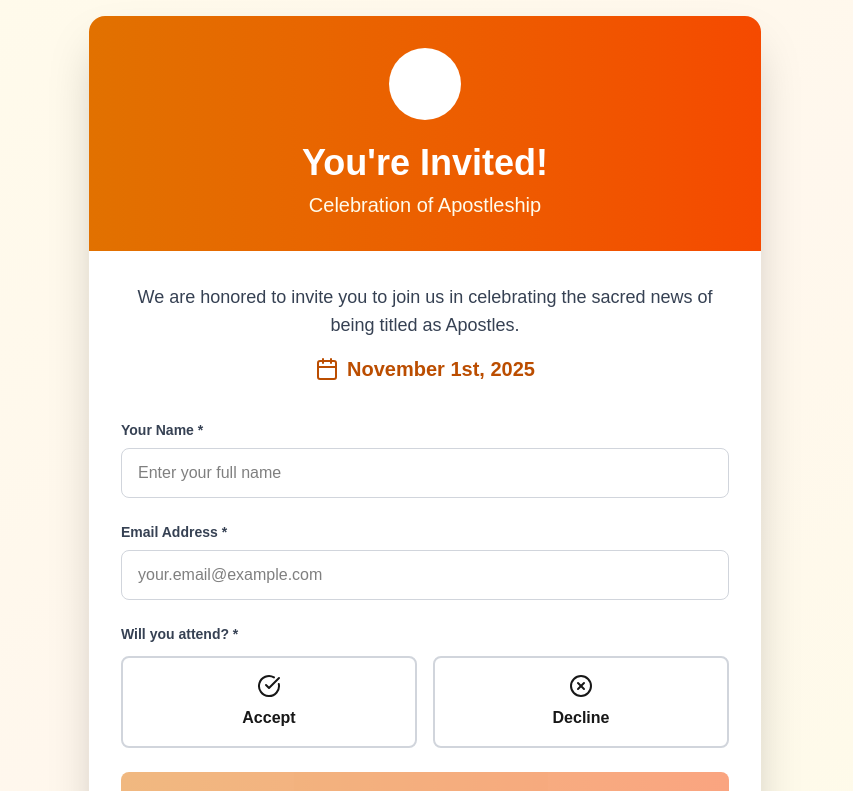
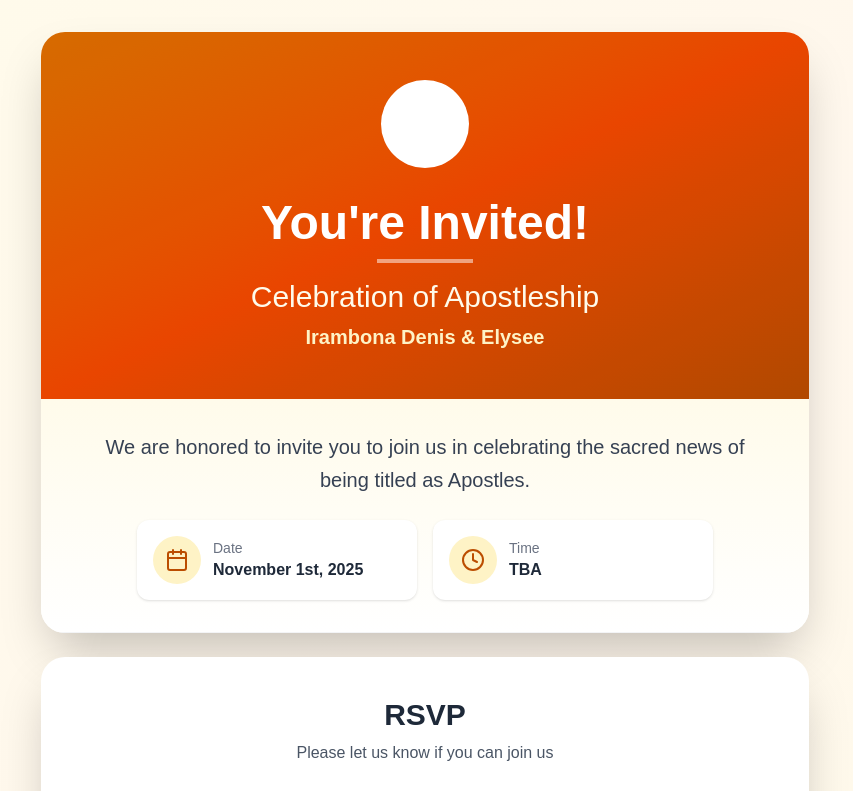
Before and after one commit to ArnaudBand/invite_app, a Next.js app: page / in a window 1280 px wide. Shown: the top 791 px of the page, without its empty margins (215-1068 px from the left). Built offline with nearby package versions, Linux system fonts and the light colour scheme.

Commit message:
feat: enhance RSVP form and event details layout for better user experience

```diff
--- a/app/page.tsx
+++ b/app/page.tsx
@@ -1,7 +1,7 @@
 "use client";
 
 import React, { useState } from 'react';
-import { Calendar, Users, User, CheckCircle, XCircle, Loader2 } from 'lucide-react';
+import { Calendar, Users, User, CheckCircle, XCircle, Loader2, MapPin, Clock } from 'lucide-react';
 
 const APPWRITE_CONFIG = {
   endpoint: 'https://cloud.appwrite.io/v1',
@@ -38,16 +38,7 @@ export default function ApostlesInvitation() {
 
     try {
       // Save to Appwrite
-      // In production, replace with actual Appwrite SDK calls:
-      // const sdk = new Appwrite();
-      // sdk.setEndpoint(APPWRITE_CONFIG.endpoint).setProject(APPWRITE_CONFIG.projectId);
-      // const databases = new Databases(sdk);
-      // await databases.createDocument(
-      //   APPWRITE_CONFIG.databaseId,
-      //   APPWRITE_CONFIG.collectionId,
-      //   'unique()',
-      //   formData
-      // );
+      // In production, replace with actual Appwrite SDK calls
 
       // Send email notification if accepted
       if (formData.attendance === 'accept') {
@@ -76,182 +67,228 @@ export default function ApostlesInvitation() {
   if (submitted) {
     return (
       <div className="min-h-screen bg-gradient-to-br from-amber-50 via-orange-50 to-yellow-50 flex items-center justify-center p-4">
-        <div className="max-w-md w-full bg-white rounded-2xl shadow-2xl p-8 text-center">
-          <div className="mb-6">
+        <div className="max-w-lg w-full bg-white rounded-3xl shadow-2xl p-10 text-center animate-fade-in">
+          <div className="mb-8">
             {formData.attendance === 'accept' ? (
-              <CheckCircle className="w-20 h-20 text-green-500 mx-auto" />
+              <div className="inline-flex items-center justify-center w-24 h-24 bg-green-100 rounded-full">
+                <CheckCircle className="w-16 h-16 text-green-600" />
+              </div>
             ) : (
-              <XCircle className="w-20 h-20 text-red-500 mx-auto" />
+              <div className="inline-flex items-center justify-center w-24 h-24 bg-red-100 rounded-full">
+                <XCircle className="w-16 h-16 text-red-600" />
+              </div>
             )}
           </div>
-          <h2 className="text-3xl font-bold text-gray-800 mb-4">
+          <h2 className="text-4xl font-bold text-gray-800 mb-4">
             {formData.attendance === 'accept' ? 'Thank You!' : 'We Understand'}
           </h2>
-          <p className="text-gray-600 text-lg">
+          <p className="text-gray-600 text-lg leading-relaxed">
             {formData.attendance === 'accept'
               ? `We're delighted you'll be joining us, ${formData.name}! We look forward to celebrating with you${formData.guestType === 'couple' ? ' and ' + formData.partnerName : ''}.`
               : `Thank you for letting us know, ${formData.name}. You'll be in our thoughts.`}
           </p>
+          {formData.attendance === 'accept' && (
+            <div className="mt-8 p-6 bg-amber-50 rounded-2xl border border-amber-200">
+              <p className="text-amber-900 font-semibold mb-2">Save the Date</p>
+              <p className="text-amber-800 text-lg">November 1st, 2025</p>
+            </div>
+          )}
         </div>
       </div>
     );
   }
 
   return (
-    <div className="min-h-screen bg-gradient-to-br from-amber-50 via-orange-50 to-yellow-50 flex items-center justify-center p-4">
-      <div className="max-w-2xl w-full bg-white rounded-2xl shadow-2xl overflow-hidden">
-        <div className="bg-gradient-to-r from-amber-600 to-orange-600 p-8 text-white text-center">
-          <div className="mb-4">
-            <div className="inline-block p-3 bg-white bg-opacity-20 rounded-full">
-              <Calendar className="w-12 h-12" />
-            </div>
-          </div>
-          <h1 className="text-4xl font-bold mb-2">You&apos;re Invited!</h1>
-          <p className="text-xl text-amber-50">Celebration of Apostleship</p>
-        </div>
-
-        <div className="p-8">
-          <div className="mb-8 text-center">
-            <p className="text-gray-700 text-lg mb-4">
-              We are honored to invite you to join us in celebrating the sacred news of being titled as Apostles.
-            </p>
-            <div className="inline-flex items-center gap-2 text-amber-700 font-semibold text-xl">
-              <Calendar className="w-6 h-6" />
-              <span>November 1st, 2025</span>
+    <div className="min-h-screen bg-gradient-to-br from-amber-50 via-orange-50 to-yellow-50 py-8 px-4 sm:px-6 lg:px-8">
+      <div className="max-w-3xl mx-auto">
+        {/* Header Card */}
+        <div className="bg-white rounded-3xl shadow-2xl overflow-hidden mb-6">
+          <div className="relative bg-gradient-to-br from-amber-600 via-orange-600 to-amber-700 p-8 sm:p-12 text-white text-center">
+            <div className="absolute inset-0 bg-black opacity-5"></div>
+            <div className="relative z-10">
+              <div className="mb-6">
+                <div className="inline-block p-4 bg-white bg-opacity-20 rounded-full backdrop-blur-sm">
+                  <Calendar className="w-14 h-14" />
+                </div>
+              </div>
+              <h1 className="text-4xl sm:text-5xl font-bold mb-3">You&apos;re Invited!</h1>
+              <div className="h-1 w-24 bg-white opacity-50 mx-auto mb-4"></div>
+              <p className="text-2xl sm:text-3xl text-amber-50 font-light mb-2">Celebration of Apostleship</p>
+              <p className="text-xl text-amber-100 font-semibold">Irambona Denis & Elysee</p>
             </div>
           </div>
 
+          {/* Event Details */}
+          <div className="bg-gradient-to-b from-amber-50 to-white p-6 sm:p-8 border-b border-gray-100">
+            <div className="text-center mb-6">
+              <p className="text-gray-700 text-lg sm:text-xl leading-relaxed max-w-2xl mx-auto">
+                We are honored to invite you to join us in celebrating the sacred news of being titled as Apostles.
+              </p>
+            </div>
+            <div className="grid sm:grid-cols-2 gap-4 max-w-xl mx-auto">
+              <div className="flex items-center gap-3 bg-white p-4 rounded-xl shadow-sm">
+                <div className="flex-shrink-0 w-12 h-12 bg-amber-100 rounded-full flex items-center justify-center">
+                  <Calendar className="w-6 h-6 text-amber-700" />
+                </div>
+                <div className="text-left">
+                  <p className="text-sm text-gray-500 font-medium">Date</p>
+                  <p className="text-gray-800 font-semibold">November 1st, 2025</p>
+                </div>
+              </div>
+              <div className="flex items-center gap-3 bg-white p-4 rounded-xl shadow-sm">
+                <div className="flex-shrink-0 w-12 h-12 bg-amber-100 rounded-full flex items-center justify-center">
+                  <Clock className="w-6 h-6 text-amber-700" />
+                </div>
+                <div className="text-left">
+                  <p className="text-sm text-gray-500 font-medium">Time</p>
+                  <p className="text-gray-800 font-semibold">TBA</p>
+                </div>
+              </div>
+            </div>
+          </div>
+        </div>
+
+        {/* RSVP Form Card */}
+        <div className="bg-white rounded-3xl shadow-2xl p-6 sm:p-10">
+          <div className="text-center mb-8">
+            <h2 className="text-3xl font-bold text-gray-800 mb-2">RSVP</h2>
+            <p className="text-gray-600">Please let us know if you can join us</p>
+          </div>
+
           {error && (
-            <div className="mb-4 p-4 bg-red-50 border border-red-200 rounded-lg text-red-700">
-              {error}
+            <div className="mb-6 p-4 bg-red-50 border-l-4 border-red-500 rounded-lg">
+              <p className="text-red-700 font-medium">{error}</p>
             </div>
           )}
 
           <div className="space-y-6">
             <div>
-              <label className="block text-sm font-semibold text-gray-700 mb-2">
+              <label className="block text-sm font-bold text-gray-700 mb-2">
                 Your Name *
               </label>
               <input
                 type="text"
                 value={formData.name}
                 onChange={(e) => setFormData({ ...formData, name: e.target.value })}
-                className="w-full px-4 py-3 border border-gray-300 rounded-lg focus:ring-2 focus:ring-amber-500 focus:border-transparent text-black outline-none transition"
+                className="w-full px-4 py-4 text-lg border-2 border-gray-300 rounded-xl focus:ring-2 focus:ring-amber-500 focus:border-amber-500 outline-none transition text-black bg-white"
                 placeholder="Enter your full name"
               />
             </div>
 
             <div>
-              <label className="block text-sm font-semibold text-gray-700 mb-2">
+              <label className="block text-sm font-bold text-gray-700 mb-2">
                 Email Address *
               </label>
               <input
                 type="email"
                 value={formData.email}
                 onChange={(e) => setFormData({ ...formData, email: e.target.value })}
-                className="w-full px-4 py-3 border text-black border-gray-300 rounded-lg focus:ring-2 focus:ring-amber-500 focus:border-transparent outline-none transition"
+                className="w-full px-4 py-4 text-lg border-2 border-gray-300 rounded-xl focus:ring-2 focus:ring-amber-500 focus:border-amber-500 outline-none transition text-black bg-white"
                 placeholder="your.email@example.com"
               />
             </div>
 
             <div>
-              <label className="block text-sm font-semibold text-gray-700 mb-3">
+              <label className="block text-sm font-bold text-gray-700 mb-4">
                 Will you attend? *
               </label>
               <div className="grid grid-cols-2 gap-4">
                 <button
                   type="button"
                   onClick={() => setFormData({ ...formData, attendance: 'accept' })}
-                  className={`p-4 border-2 rounded-lg font-semibold transition-all ${formData.attendance === 'accept'
-                    ? 'border-green-500 bg-green-50 text-green-700'
-                    : 'border-gray-300 hover:border-green-300'
+                  className={`p-6 border-3 rounded-2xl font-bold transition-all transform hover:scale-105 ${formData.attendance === 'accept'
+                    ? 'border-green-500 bg-green-50 text-green-700 shadow-lg scale-105'
+                    : 'border-gray-300 hover:border-green-300 bg-white'
                     }`}
                 >
-                  <CheckCircle className="w-6 h-6 mx-auto mb-2" />
-                  Accept
+                  <CheckCircle className="w-8 h-8 mx-auto mb-3" />
+                  <span className="text-lg">Accept</span>
                 </button>
                 <button
                   type="button"
                   onClick={() => setFormData({ ...formData, attendance: 'decline' })}
-                  className={`p-4 border-2 rounded-lg font-semibold transition-all ${formData.attendance === 'decline'
-                    ? 'border-red-500 bg-red-50 text-red-700'
-                    : 'border-gray-300 hover:border-red-300'
+                  className={`p-6 border-3 rounded-2xl font-bold transition-all transform hover:scale-105 ${formData.attendance === 'decline'
+                    ? 'border-red-500 bg-red-50 text-red-700 shadow-lg scale-105'
+                    : 'border-gray-300 hover:border-red-300 bg-white'
                     }`}
                 >
-                  <XCircle className="w-6 h-6 mx-auto mb-2" />
-                  Decline
+                  <XCircle className="w-8 h-8 mx-auto mb-3" />
+                  <span className="text-lg">Decline</span>
                 </button>
               </div>
             </div>
 
             {formData.attendance === 'accept' && (
-              <>
+              <div className="space-y-6 pt-4 animate-fade-in">
                 <div>
-                  <label className="block text-sm font-semibold text-gray-700 mb-3">
+                  <label className="block text-sm font-bold text-gray-700 mb-4">
                     Attending as *
                   </label>
                   <div className="grid grid-cols-2 gap-4">
                     <button
                       type="button"
                       onClick={() => setFormData({ ...formData, guestType: 'single', partnerName: '' })}
-                      className={`p-4 border-2 rounded-lg font-semibold transition-all ${formData.guestType === 'single'
-                        ? 'border-amber-500 bg-amber-50 text-amber-700'
-                        : 'border-gray-300 hover:border-amber-300'
+                      className={`p-6 border-3 rounded-2xl font-bold transition-all transform hover:scale-105 ${formData.guestType === 'single'
+                        ? 'border-amber-500 bg-amber-50 text-amber-700 shadow-lg scale-105'
+                        : 'border-gray-300 hover:border-amber-300 bg-white'
                         }`}
                     >
-                      <User className="w-6 h-6 mx-auto mb-2" />
-                      Single
+                      <User className="w-8 h-8 mx-auto mb-3" />
+                      <span className="text-lg">Single</span>
                     </button>
                     <button
                       type="button"
                       onClick={() => setFormData({ ...formData, guestType: 'couple' })}
-                      className={`p-4 border-2 rounded-lg font-semibold transition-all ${formData.guestType === 'couple'
-                        ? 'border-amber-500 bg-amber-50 text-amber-700'
-                        : 'border-gray-300 hover:border-amber-300'
+                      className={`p-6 border-3 rounded-2xl font-bold transition-all transform hover:scale-105 ${formData.guestType === 'couple'
+                        ? 'border-amber-500 bg-amber-50 text-amber-700 shadow-lg scale-105'
+                        : 'border-gray-300 hover:border-amber-300 bg-white'
                         }`}
                     >
-                      <Users className="w-6 h-6 mx-auto mb-2" />
-                      Couple
+                      <Users className="w-8 h-8 mx-auto mb-3" />
+                      <span className="text-lg">Couple</span>
                     </button>
                   </div>
                 </div>
 
                 {formData.guestType === 'couple' && (
-                  <div>
-                    <label className="block text-sm font-semibold text-gray-700 mb-2">
+                  <div className="animate-fade-in">
+                    <label className="block text-sm font-bold text-gray-700 mb-2">
                       Partner&apos;s Name *
                     </label>
                     <input
                       type="text"
                       value={formData.partnerName}
                       onChange={(e) => setFormData({ ...formData, partnerName: e.target.value })}
-                      className="w-full px-4 py-3 border text-black border-gray-300 rounded-lg focus:ring-2 focus:ring-amber-500 focus:border-transparent outline-none transition"
+                      className="w-full px-4 py-4 text-lg border-2 border-gray-300 rounded-xl focus:ring-2 focus:ring-amber-500 focus:border-amber-500 outline-none transition text-black bg-white"
                       placeholder="Enter partner's full name"
                     />
                   </div>
                 )}
-              </>
+              </div>
             )}
 
             <button
               type="button"
               onClick={handleSubmit}
               disabled={!formData.attendance || loading}
-              className="w-full bg-gradient-to-r from-amber-600 to-orange-600 text-white font-bold py-4 rounded-lg hover:from-amber-700 hover:to-orange-700 transition-all disabled:opacity-50 disabled:cursor-not-allowed flex items-center justify-center gap-2"
+              className="w-full bg-gradient-to-r from-amber-600 via-orange-600 to-amber-600 text-white font-bold text-lg py-5 rounded-xl hover:from-amber-700 hover:via-orange-700 hover:to-amber-700 transition-all disabled:opacity-50 disabled:cursor-not-allowed flex items-center justify-center gap-3 shadow-xl hover:shadow-2xl transform hover:scale-[1.02] disabled:transform-none"
             >
               {loading ? (
                 <>
-                  <Loader2 className="w-5 h-5 animate-spin" />
+                  <Loader2 className="w-6 h-6 animate-spin" />
                   Submitting...
                 </>
               ) : (
-                'Submit Response'
+                <>
+                  <CheckCircle className="w-6 h-6" />
+                  Submit Response
+                </>
               )}
             </button>
           </div>
 
-          <div className="mt-8 pt-6 border-t border-gray-200 text-center text-sm text-gray-500">
-            <p>We look forward to celebrating this blessed occasion with you</p>
+          <div className="mt-10 pt-8 border-t border-gray-200 text-center">
+            <p className="text-gray-500 text-sm">We look forward to celebrating this blessed occasion with you</p>
           </div>
         </div>
       </div>
```
